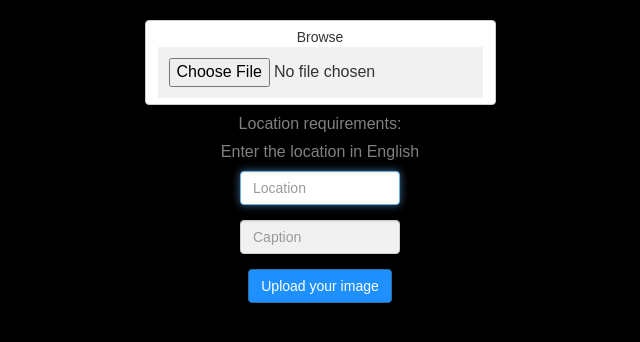
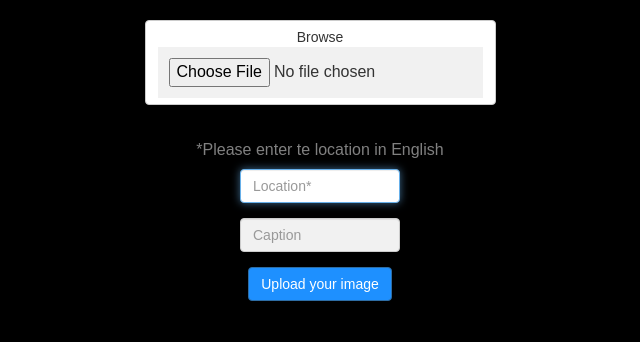
Before and after one commit to UgurhanC/hotspots, a Flask app: page /upload in a window 1280 px wide. Shown: the part 71-413 px from the top of the page, without its empty margins (320-960 px from the left). Run offline with Flask 2, Linux system fonts and the light colour scheme; a user stored in the database is signed in; some libraries are stand-ins or nearby versions.

Commit message:
location requirement niet klikbaar

```diff
--- a/templates/upload.html
+++ b/templates/upload.html
@@ -9,15 +9,11 @@
         <span class="btn btn-default btn-file">
             Browse <input type="file" name="image">
         </span>
-        <p></p>
-        <font color="grey"> Location requirements:</font>
-        <p></p>
-        <details>
-            <summary><font color="grey">Enter the location in English</font></summary>
-        </details>
+        <br><br><br>
+        <font color="grey">*Please enter te location in English</font>
         <p></p>
         <div class="form-group">
-            <input autocomplete="off" autofocus class="form-control" name="location" placeholder="Location" type="text"/>
+            <input autocomplete="off" autofocus class="form-control" name="location" placeholder="Location*" type="text"/>
         </div>
         <div class="form-group">
             <input autocomplete="off" autofocus class="form-control" name="caption" placeholder="Caption" type="text"/>
```
Also changed, not shown: templates/follow.html (+2 -7 lines).
